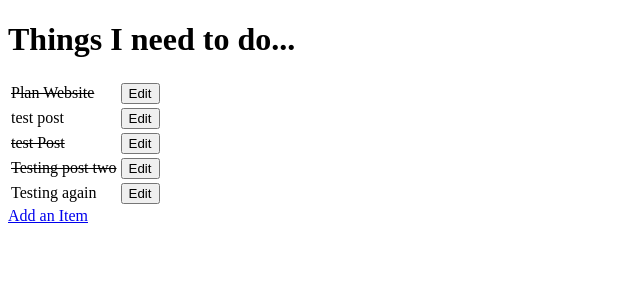
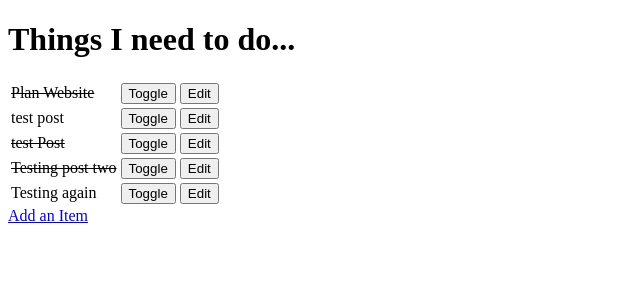
Before and after one commit to LivHed/django_todo, a Django app: page / in a window 1280 px wide. Shown: the top 300 px of the page, without its empty margins (0-640 px from the left). Run offline with Django 3.2, Linux system fonts and the light colour scheme; data comes from the database, SQL or seed files in the repository.

Commit message:
Add Toggle button in a new form

```diff
--- a/todo/templates/todo_list.html
+++ b/todo/templates/todo_list.html
@@ -18,8 +18,13 @@
           <td> {{ item.name }} </td>
           {% endif %}
 
+
           <td>
-              <form method="GET" action="edit/{{ item.id }}"><input type="submit" value="Edit"></input></form>
+              <form method="POST" action="toggle/{{ item.id }}"><input type="submit" value="Toggle"></form>
+          </td>
+
+          <td>
+              <form method="GET" action="edit/{{ item.id }}"><input type="submit" value="Edit"></form>
           </td>
 
          </tr>
```
